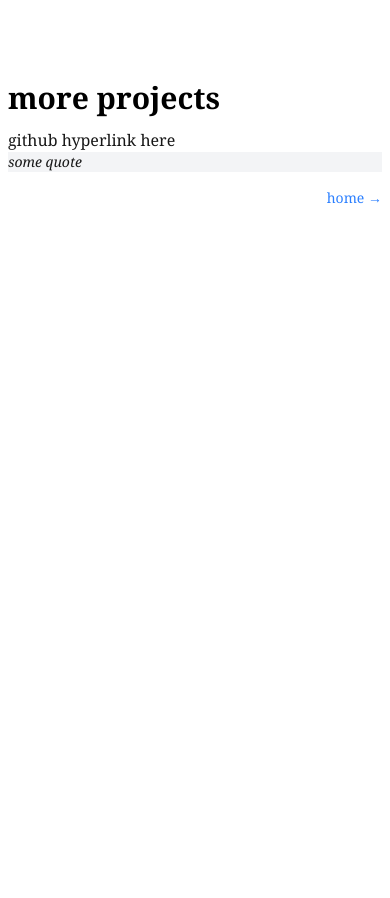
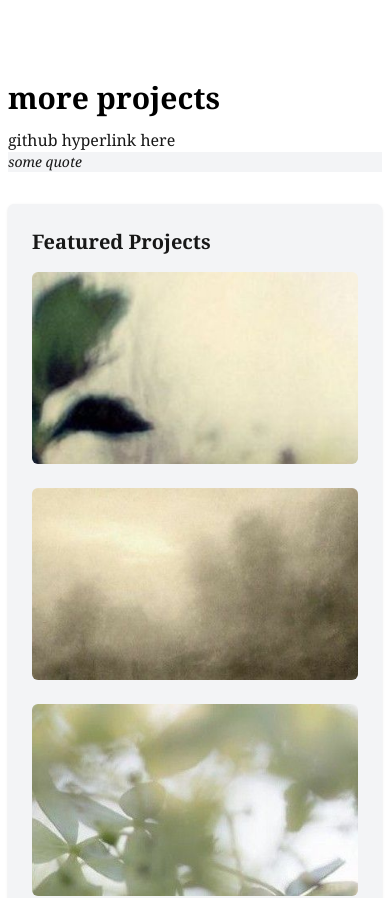
Before and after one commit to malena-3/malena-lodi, a Next.js app in the folder my-website/: page /projects in a window 390 px wide. Shown: the top 898 px of the page. Before the commit the page ends 844 px from the top, so only its background shows below. Built offline with nearby package versions, Linux system fonts and the light colour scheme.

Commit message:
added more projects to pg. & fixed flipping cards

```diff
--- a/my-website/src/app/page.js
+++ b/my-website/src/app/page.js
@@ -31,11 +31,19 @@ export default function Home() {
 
   <div className="grid grid-cols-1 sm:grid-cols-2 md:grid-cols-3 gap-6">
     {[1, 2, 3].map((num) => (
-          <div key={num} className="group perspective">
-          <div className="relative w-full h-48 transition-transform duration-500 transform-style-preserve-3d group-hover:rotate-y-180">
-
+      <div key={num} className="group [perspective:1000px]">
+        <div
+          className="relative w-full h-48 transition-transform duration-500 group-hover:[transform:rotateY(180deg)]"
+          style={{
+            transformStyle: "preserve-3d",
+            transformOrigin: "center",
+          }}
+        >
           {/* Front */}
-          <div className="absolute inset-0 backface-hidden">
+          <div
+            className="absolute inset-0"
+            style={{ backfaceVisibility: "hidden" }}
+          >
             <Image
               src={`/header${num}.jpeg`}
               alt={`Project ${num}`}
@@ -45,7 +53,13 @@ export default function Home() {
           </div>
 
           {/* Back */}
-          <div className="absolute inset-0 bg-white flex items-center justify-center text-center text-sm p-4 rotate-y-180 backface-hidden rounded-md shadow">
+          <div
+            className="absolute inset-0 bg-white flex items-center justify-center text-center text-sm p-4 rounded-md shadow"
+            style={{
+              backfaceVisibility: "hidden",
+              transform: "rotateY(180deg)",
+            }}
+          >
             <p>Project {num} description goes here.</p>
           </div>
         </div>
@@ -55,11 +69,12 @@ export default function Home() {
 
   {/* More button */}
   <div className="flex justify-end mt-4">
-    <a href="/projects" className="text-sm text-blue-500 hover:underline">
+    <a href="/projects" className="text-sm text-green-800 hover:underline">
       more →
     </a>
   </div>
 </section>
+
 
 
       {/* FOOTER CONTENT */}
--- a/my-website/src/app/projects/page.js
+++ b/my-website/src/app/projects/page.js
@@ -12,11 +12,58 @@ export default function Home() {
         <p className="text-sm italic">some quote</p>
       </div>
 
+      {/* project section */}
+      <section className="bg-gray-100 p-6 mt-8 rounded-md shadow">
+        <h2 className="text-xl font-bold mb-4">Featured Projects</h2>
+
+        <div className="grid grid-cols-1 sm:grid-cols-2 md:grid-cols-3 gap-6">
+          {[1, 2, 3, 4, 5, 6, 7, 8, 9].map((num) => (
+            <div key={num} className="group [perspective:1000px]">
+              <div
+                className="relative w-full h-48 transition-transform duration-500 group-hover:[transform:rotateY(180deg)]"
+                style={{
+                  transformStyle: "preserve-3d",
+                  transformOrigin: "center",
+                }}
+              >
+                {/* Front */}
+                <div
+                  className="absolute inset-0"
+                  style={{ backfaceVisibility: "hidden" }}
+                >
+                  <Image
+                    src={`/header${num}.jpeg`}
+                    alt={`Project ${num}`}
+                    fill
+                    className="object-cover rounded-md"
+                  />
+                </div>
+
+                {/* Back */}
+                <div
+                  className="absolute inset-0 bg-white flex items-center justify-center text-center text-sm p-4 rounded-md shadow"
+                  style={{
+                    backfaceVisibility: "hidden",
+                    transform: "rotateY(180deg)",
+                  }}
+                >
+                  <p>Project {num} description goes here.</p>
+                </div>
+              </div>
+            </div>
+          ))}
+        </div>
+
+
+
       <div className="flex justify-end mt-4">
-        <a href="/" className="text-sm text-blue-500 hover:underline">
+        <a href="/" className="text-sm text-green-800 hover:underline">
         home →
         </a>
       </div>
+</section>
+
+
     </main>
   );
 }
```
Also changed, not shown: my-website/public/header3.jpeg (added). Lines whose indentation alone changed are shown as unchanged.
